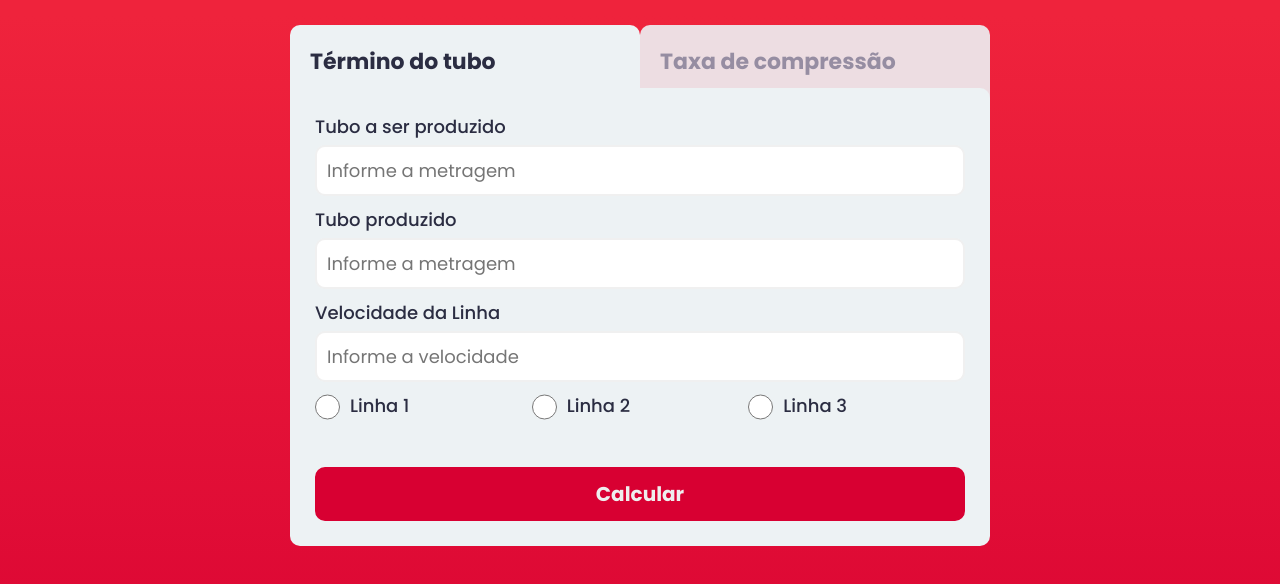
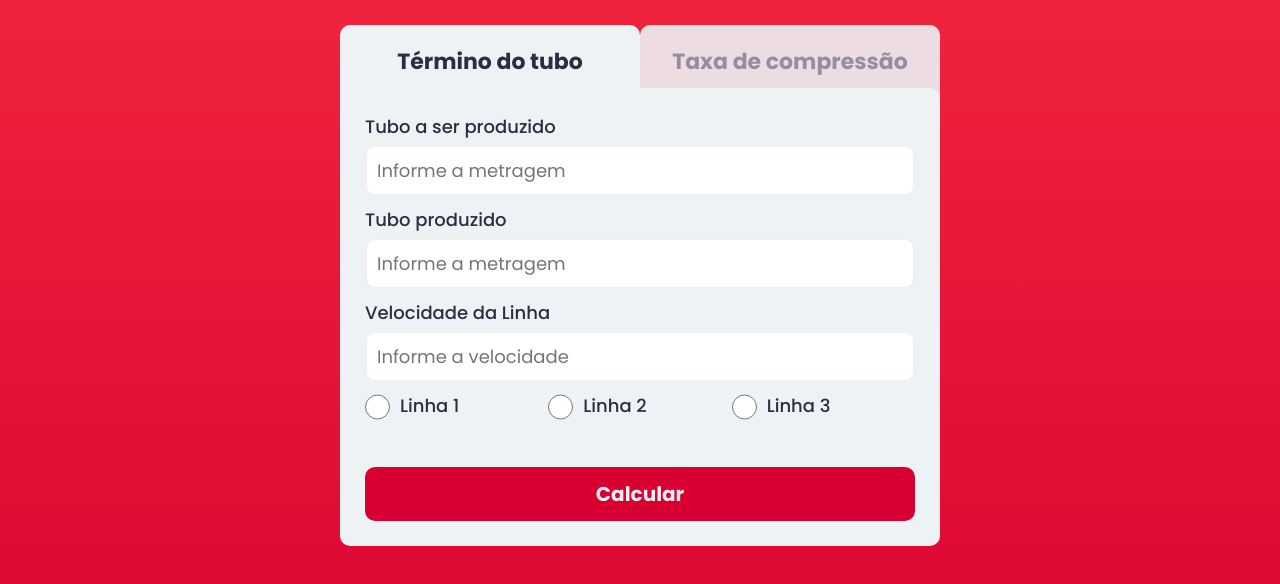
Before and after one commit to Ian-FS/calcula-facil-react, a React (Vite) app: page / in a window 1280 px wide. Shown: the top 584 px of the page. Built offline with nearby package versions, Linux system fonts and the light colour scheme.

Commit message:
atualizado visual da aplicação

```diff
--- a/src/App.scss
+++ b/src/App.scss
@@ -1,9 +1,9 @@
 .container {
   margin: 0 auto;
-  max-width: 700px;
+  max-width: 600px;
   &-pages {
     background-color: #edf2f4;
-    border-radius: 0 10px 10px 10px;
+    border-radius: 10px 10px 10px 10px;
     // box-shadow: 0 2px 5px rgb(0, 0, 0, 0.3);
     width: 100%;
     position: relative;
--- a/src/components/Header/Header.scss
+++ b/src/components/Header/Header.scss
@@ -24,6 +24,7 @@ header {
             width: 100%;
             a {
                 display: flex;
+                justify-content: center;
                 width: 100%;
                 padding: 20px;
                 font-weight: 700;
```
